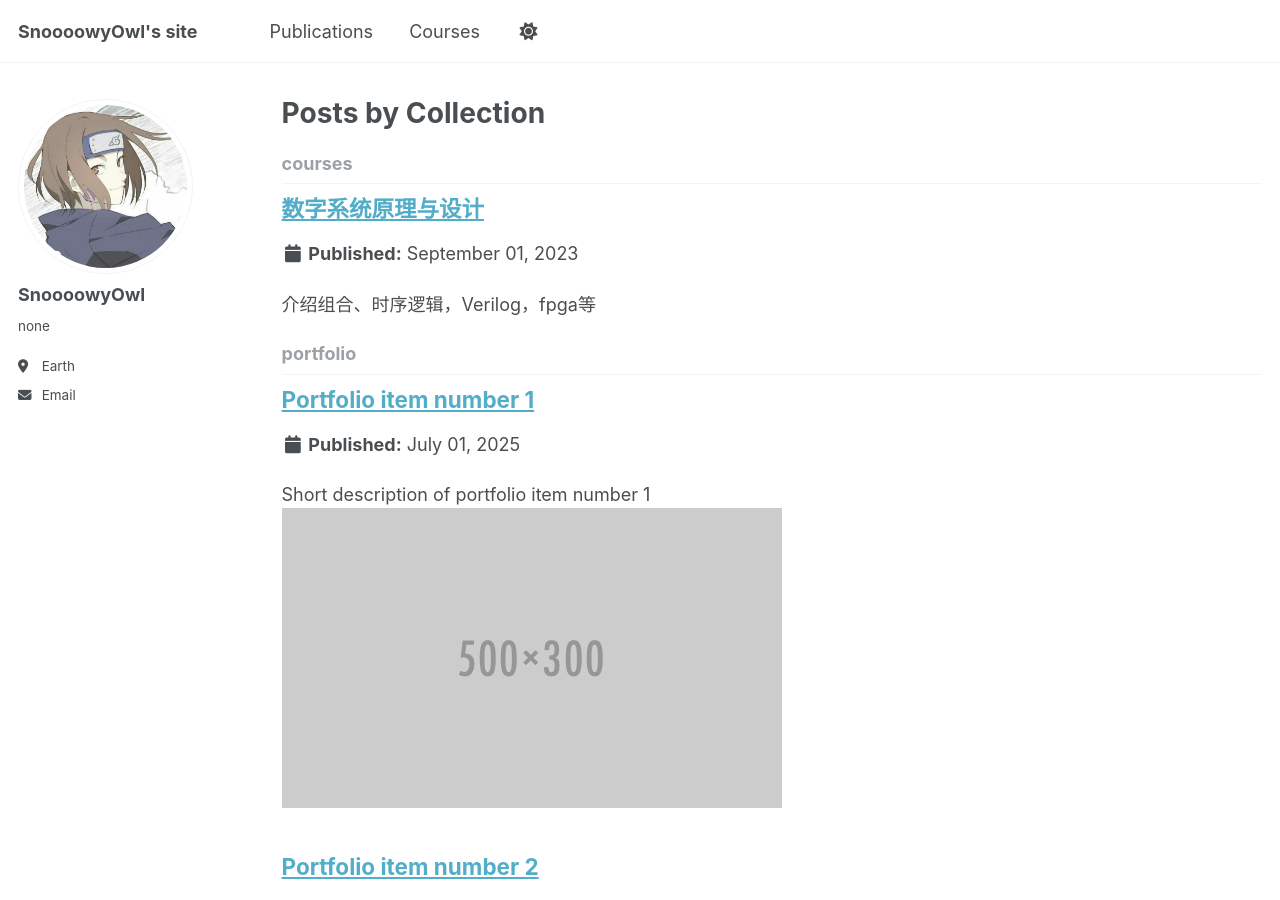
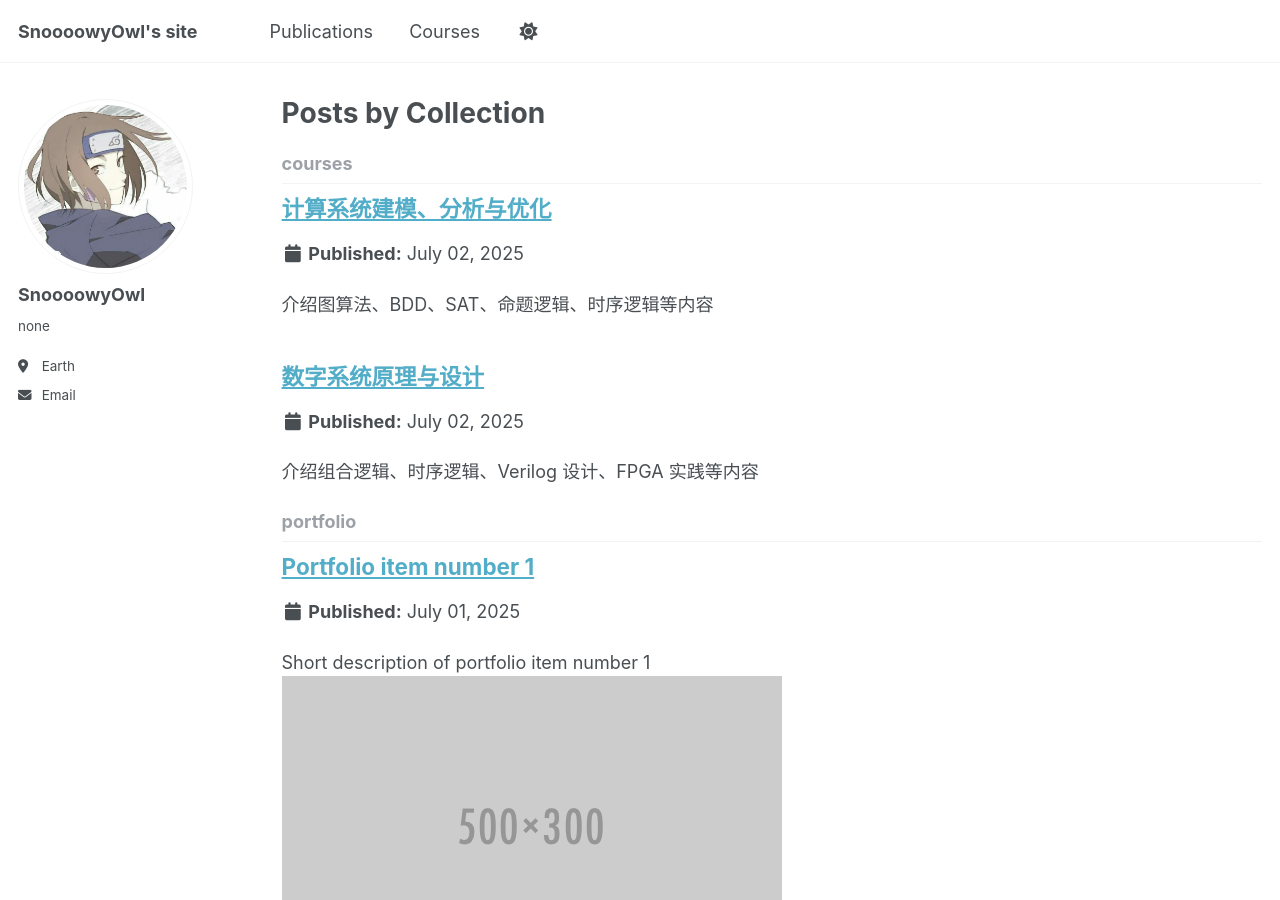
Before and after one commit to SnoooowyOwl/SnoooowyOwl.github.io, a Jekyll site: the page built from _pages/collection-archive.html, in a window 1280 px wide and 900 px high. Built offline with Jekyll 4.4.1, drawn with Linux system fonts in a browser that asks for light colours; a script that is not in the unit is left out; part of the change alters nothing that is shown.

Commit message:
cosmos added

```diff
--- /dev/null
+++ b/_courses/computingSystemModelingAnalysisAndOptimization.md
@@ -0,0 +1,135 @@
+---
+title: "计算系统建模、分析与优化"
+collection: courses
+date: 2025-07-02
+excerpt: "介绍图算法、BDD、SAT、命题逻辑、时序逻辑等内容"
+layout: single
+author_profile: true
+classes: wide
+toc: true
+---
+
+# 计算系统建模、分析与优化
+
+本课程介绍用于建模与分析复杂计算系统的核心方法。涵盖图论、布尔逻辑、SAT 求解器、BDD、LTL/CTL 等内容，是从事形式验证、EDA、复杂系统建模有关方向的入门课程
+
+---
+
+## 📑 章节导航
+
+- [计算系统建模、分析与优化](#计算系统建模分析与优化)
+  - [📑 章节导航](#-章节导航)
+  - [Graph Basic      图基础](#graph-basic------图基础)
+    - [⚙️ 图基本概念](#️-图基本概念)
+  - [Graph Algorithm      图算法](#graph-algorithm------图算法)
+  - [Max-flow and Min-cut 最大流与最小割](#max-flow-and-min-cut-最大流与最小割)
+  - [Tree covering 树覆盖](#tree-covering-树覆盖)
+  - [Linear Programming 线性规划与整数线性规划](#linear-programming-线性规划与整数线性规划)
+  - [BDD 布尔决策图](#bdd-布尔决策图)
+  - [SAT 可满足性问题](#sat-可满足性问题)
+  - [建模与模型检查](#建模与模型检查)
+  - [Project](#project)
+
+
+---
+
+## Graph Basic      图基础
+
+<details open>
+<summary><strong>🔍 展开</strong></summary>
+
+### ⚙️ 图基本概念
+
+- 图的类型：有向图、无向图、加权图
+- 表示方法：邻接矩阵 / 邻接表
+- 路径、圈、连通分量、度数、拓扑排序
+
+## Graph Algorithm      图算法
+
+- 深度优先搜索 DFS / 广度优先搜索 BFS
+- 最短路径：Dijkstra、Floyd、Bellman-Ford
+- 最小生成树：Kruskal / Prim 算法
+
+</details>
+
+---
+
+## Max-flow and Min-cut 最大流与最小割
+
+<details>
+<summary><strong>🔍 展开</strong></summary>
+
+- 网络流建模
+- Ford-Fulkerson 算法
+- Edmonds-Karp 实现与复杂度
+- Max-flow / Min-cut 定理及证明
+- 图像分割、作业调度等实际应用
+
+</details>
+
+---
+
+## Tree covering 树覆盖
+
+<details>
+<summary><strong>🔍 展开</strong></summary>
+</details>
+
+## Linear Programming 线性规划与整数线性规划
+
+<details>
+<summary><strong>🔍 展开</strong></summary>
+</details>
+
+## BDD 布尔决策图
+
+<details>
+<summary><strong>🔍 展开</strong></summary>
+
+- 布尔函数的图表示
+- ROBDD 及其唯一性
+- BDD 运算规则（合取、析取、非）
+- 变量排序策略对 BDD 大小的影响
+- BDD 在电路等价性验证中的应用
+
+</details>
+
+---
+
+## SAT 可满足性问题
+
+<details>
+<summary><strong>🔍 展开</strong></summary>
+
+- 命题逻辑语法与可满足性问题（SAT）
+- 3-SAT 归约与 NP 完全性
+- DPLL/CDCL 算法原理
+- Minisat / Z3 等求解器简介
+- SAT 在验证、测试向量生成中的应用
+
+</details>
+
+---
+
+## 建模与模型检查
+
+<details>
+<summary><strong>🔍 展开</strong></summary>
+
+- LTL：线性时序逻辑
+- CTL：计算树逻辑
+- Kripke 结构建模系统状态空间
+- NuSMV/SPIN 实验工具介绍
+- 安规验证、硬件时序分析案例
+
+</details>
+
+---
+
+## Project
+
+<details>
+<summary><strong>🔍 展开</strong></summary>
+满足约束的随机解生成器
+
+</details>
--- a/_courses/digital-design.md
+++ b/_courses/digital-design.md
@@ -1,8 +1,18 @@
 ---
 title: "数字系统原理与设计"
 collection: courses
-date: 2023-09-01
-excerpt: "介绍组合、时序逻辑，Verilog，fpga等"
+date: 2025-7-2
+excerpt: "介绍组合逻辑、时序逻辑、Verilog 设计、FPGA 实践等内容"
+layout: single
+author_profile: true
+classes: wide
 ---
 
-课程内容简介...
+## 课程大作业：大矩阵乘法单元的设计
+
+---
+
+## 📚 参考资料
+
+- [verilator使用教程](#)
+- [示例代码](#)
```
